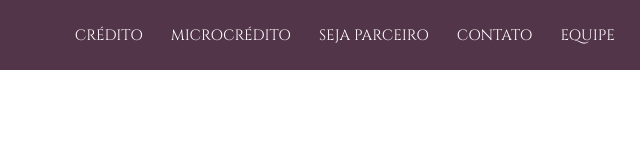
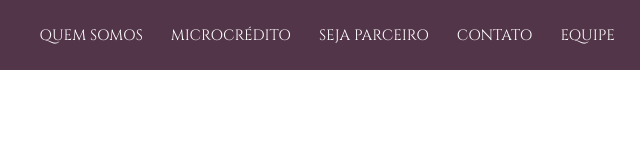
Before and after one commit to marcelessilva/Hackthon-AcademiaCredito, a plain HTML site: page index.html in a window 1280 px wide. Shown: the full height of the page, 639-1279 px from the left. Drawn offline with Linux system fonts and the light colour scheme.

Commit message:
novo_menu

```diff
--- a/index.html
+++ b/index.html
@@ -22,7 +22,7 @@
                             </button>
                             <ul class="menu" role="menu">
                                 <li>
-                                    <a href="#credito">Crédito</a>
+                                    <a href="#QuemSomos">Quem Somos</a>
                                 </li>
                                 <li>
                                     <a href="#microcredito">Microcrédito</a>
```
